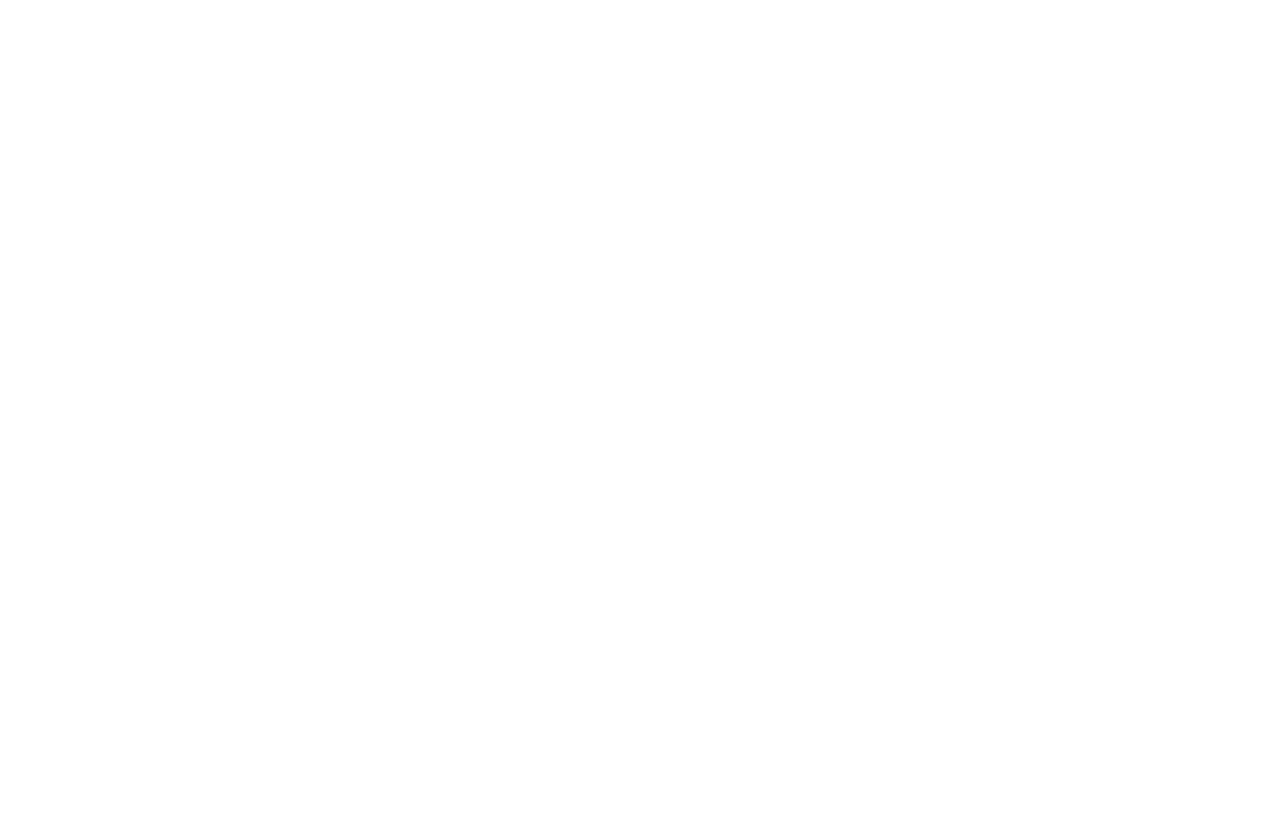
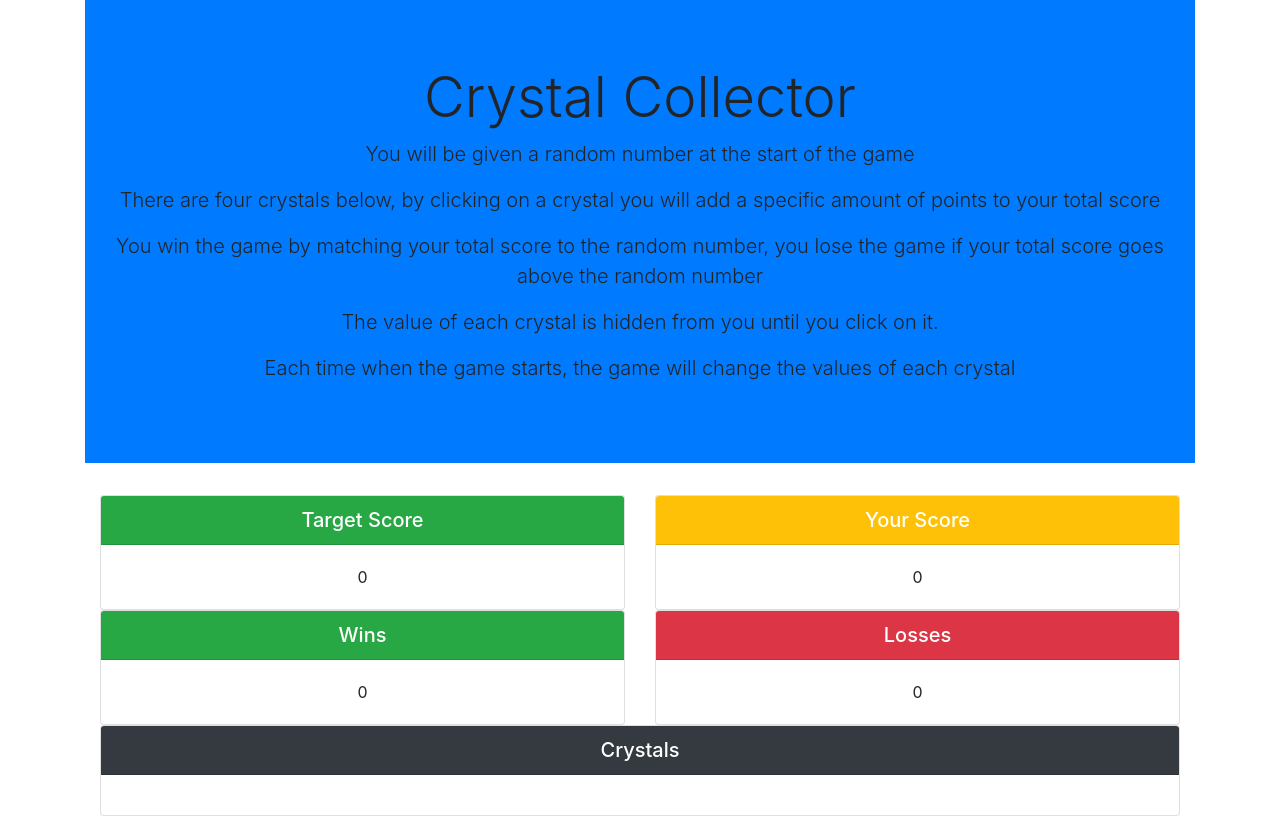
Before and after one commit to JChesh/unit-4-game, a plain HTML site: page index.html in a window 1280 px wide. Drawn offline with nearby package versions, Linux system fonts and the light colour scheme.

Commit message:
Start of page with variable

```diff
--- a/assets/css/style.css
+++ b/assets/css/style.css
@@ -0,0 +1,4 @@
+.jumbotron
+{
+background-color:#A05F5F;
+}
--- a/assets/javascript/game.js
+++ b/assets/javascript/game.js
@@ -0,0 +1,42 @@
+//Globals
+
+//Wins and losses
+var wins = 0;
+var loss = 0;
+
+//User and Target scores
+var yourScore = 0;
+var targetScore = 0;
+
+//Storing var Crystals as an object
+var crystals = {
+    crystalOne:{
+        name: "one",
+        value: 0
+    },
+
+    crystalTwo:{
+        name: "one",
+        value: 0
+    },
+
+    crystalThree:{
+        name: "one",
+        value: 0
+    },
+
+    crystalFour:{
+        name: "one",
+        value: 0
+    }
+
+
+
+
+
+
+
+
+
+
+}
--- a/index.html
+++ b/index.html
@@ -1,13 +1,102 @@
 <!DOCTYPE html>
 <html lang="en">
+
 <head>
     <meta charset="UTF-8">
     <link rel="stylesheet" type="text/css" href="assets/css/reset.css">
     <link rel="stylesheet" type="text/css" href="assets/css/style.css">
-    <link rel="stylesheet" href="https://stackpath.bootstrapcdn.com/bootstrap/4.3.1/css/bootstrap.min.css" integrity="sha384-ggOyR0iXCbMQv3Xipma34MD+dH/1fQ784/j6cY/iJTQUOhcWr7x9JvoRxT2MZw1T" crossorigin="anonymous"></head>
-    <title>Unit 4 Game</title>
+    <link rel="stylesheet" href="https://stackpath.bootstrapcdn.com/bootstrap/4.3.1/css/bootstrap.min.css"
+        integrity="sha384-ggOyR0iXCbMQv3Xipma34MD+dH/1fQ784/j6cY/iJTQUOhcWr7x9JvoRxT2MZw1T" crossorigin="anonymous">
 </head>
+<script src="https://ajax.googleapis.com/ajax/libs/jquery/3.4.1/jquery.min.js"></script>
+<title>Unit 4 Game Crystal Collector</title>
+</head>
+
 <body>
+
+    <!-- Crystal Collector Heading + Instructions -->
+    <div class="container">
+        <div class="jumbotron jumbotron-fluid text-center bg-primary">
+            <div class="container">
+                <h1 class="display-4">Crystal Collector</h1>
+                <p class="lead">You will be given a random number at the start of the game</p>
+                <p class="lead">There are four crystals below, by clicking on a crystal you will add a specific amount
+                    of points to your total score</p>
+                <p class="lead">You win the game by matching your total score to the random number, you lose the game if
+                    your total score goes above the random number</p>
+                <p class="lead">The value of each crystal is hidden from you until you click on it.</p>
+                <p class="lead">Each time when the game starts, the game will change the values of each crystal</p>
+            </div>
+        </div>
+
+        <div class="container">
+            <div class="row">
+                <div class="col-sm-6">
+                    <div class="card">
+                        <h5 class="card-header text-center bg-success text-white">Target Score</h5>
+                        <div class="card-body">
+                            <p class="card-text text-center">0</p>
+                        </div>
+                    </div>
+                </div>
+                <div class="col-sm-6">
+                    <div class="card">
+                        <h5 class="card-header text-center bg-warning text-white">Your Score</h5>
+                        <div class="card-body">
+                            <p class="card-text text-center">0</p>
+                        </div>
+                    </div>
+                </div>
+            </div>
+        </div>
+        <div class="container">
+            <div class="row">
+                <div class="col-sm-6">
+                    <div class="card">
+                        <h5 class="card-header text-center bg-success text-white">Wins</h5>
+                        <div class="card-body">
+                            <p class="card-text text-center">0</p>
+                        </div>
+                    </div>
+                </div>
+                <div class="col-sm-6">
+                    <div class="card">
+                        <h5 class="card-header text-center bg-danger text-white">Losses</h5>
+                        <div class="card-body">
+                            <p class="card-text text-center">0</p>
+                        </div>
+                    </div>
+                </div>
+            </div>
+        </div>
+        <div class="container">
+            <div class="row">
+                <div class="col-sm-12">
+                    <div class="card">
+                        <h5 class="card-header text-center bg-dark text-white">Crystals</h5>
+                        <div class="card-body">
+                            <p class="card-text text-center"></p>
+                        </div>
+                    </div>
+                </div>
+            </div>
+        </div>
+
+
+
+
+
+
+
+    </div>
+
+
+
+
+
+
+
     <script type="text/javascript" src="assets/javascript/game.js"></script>
 </body>
+
 </html>
```
